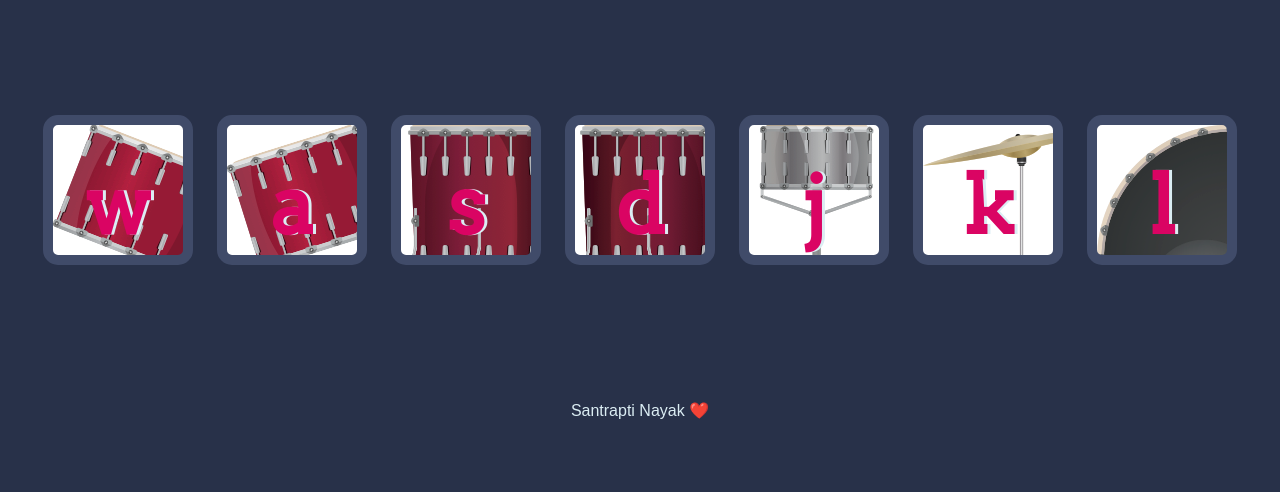
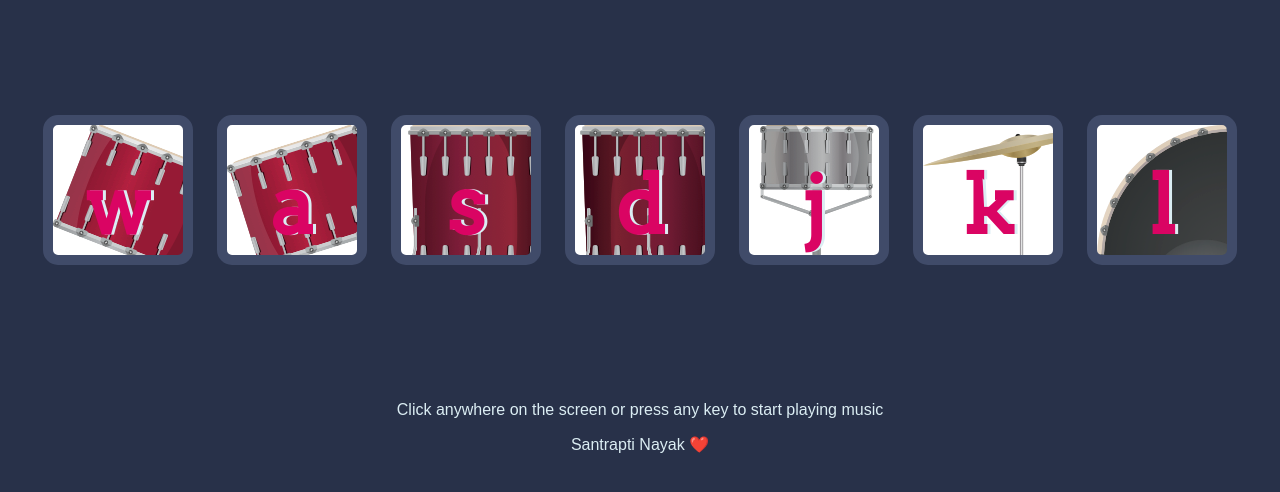
Before and after one commit to SantraptiNayak/drum-kit, a plain HTML site: page index.html in a window 1280 px wide. Shown: the part 174-666 px from the top of the page. Drawn offline with Linux system fonts and the light colour scheme.

Commit message:
Update index.html

```diff
--- a/index.html
+++ b/index.html
@@ -24,6 +24,7 @@
 <script src="index.js" charset="utf-8"></script>
 
 <footer>
+  <p> Click anywhere on the screen or press any key to start playing music </p>
   Santrapti Nayak ❤️
 </footer>
 </body>
```
